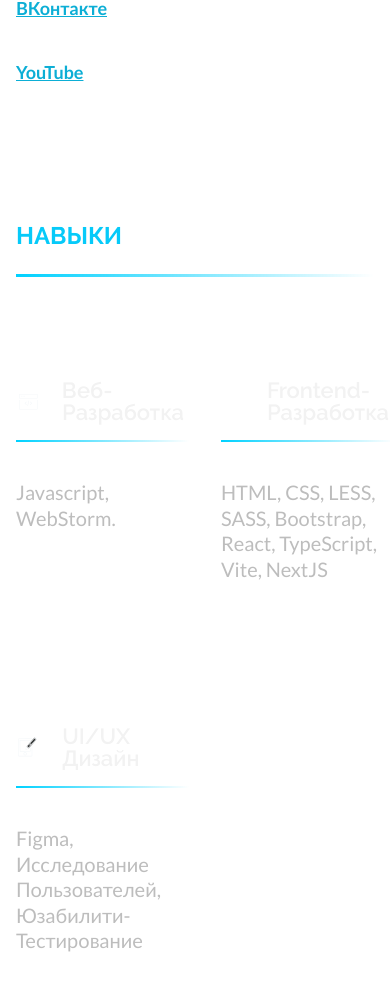
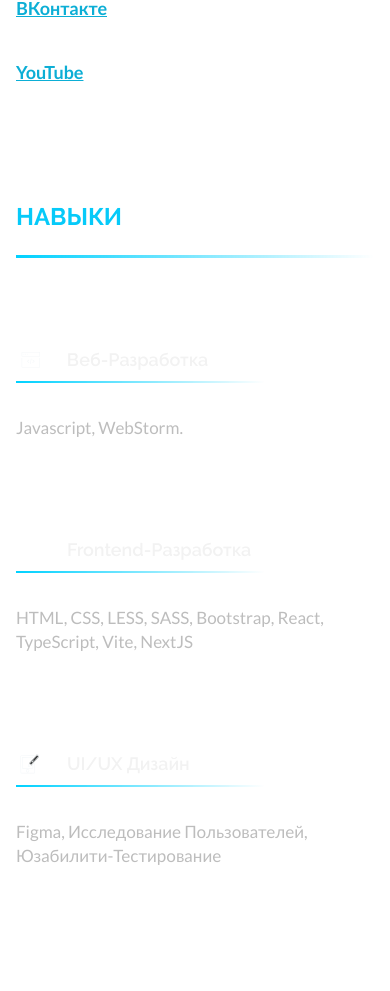
Before and after one commit to etherealelement/next-portfolio, a Next.js app: page / in a window 390 px wide. Shown: the part 1518-2509 px from the top of the page. After the commit the page ends 2436 px from the top, so only its background shows below. Built offline with nearby package versions, Linux system fonts and the light colour scheme.

Commit message:
create: adaptive for skillitem&skills

```diff
--- a/app/components/about/About.module.scss
+++ b/app/components/about/About.module.scss
@@ -122,7 +122,7 @@
         color: #F2F2F2;
         margin-bottom: 56px;
 
-        @media all and (max-width: 1080px) {
+        @media all and (max-width: 800px) {
           font-size: 16px;
           line-height: 24px;
         }
--- a/app/components/skills/Skills.module.scss
+++ b/app/components/skills/Skills.module.scss
@@ -2,6 +2,9 @@
   padding-top: 67px;
   padding-bottom: 50px;
 
+  @media all and (max-width: 1080px) {
+    padding-top: 48px;
+  }
 
   &List {
     padding-top: 52px;
@@ -10,5 +13,16 @@
     grid-template-rows: 1fr 1fr;
     grid-column-gap: 32px;
     grid-row-gap: 105px;
+
+    @media all and (max-width: 1080px) {
+      padding-top: 39px;
+      grid-column-gap: 24px;
+      grid-row-gap: 85px;
+    }
+
+    @media all and (max-width: 615px) {
+      grid-template-columns: 1fr;
+      grid-template-rows: 1fr;
+    }
   }
 }
--- a/app/components/skills/skillsitem/SkillItem.module.scss
+++ b/app/components/skills/skillsitem/SkillItem.module.scss
@@ -7,6 +7,14 @@
     margin-bottom: 38px;
     padding-top: 12px;
     background-repeat: no-repeat;
+
+    @media all and (max-width: 1080px) {
+      margin-bottom: 33px;
+    }
+
+    @media all and (max-width: 800px) {
+      font-size: 18px;
+    }
 
     &Container {
       display: flex;
@@ -20,6 +28,10 @@
       display: block;
       height: 2px;
       background: linear-gradient(89.99deg, #00D1FF 0%, rgba(255, 34, 141, 0) 100%);
+
+      @media all and (max-width: 1080px) {
+        margin-top: 9px;
+      }
     }
 
     &Text{
@@ -31,7 +43,15 @@
     font-family: 'Lato';
     font-weight: 400;
     font-size: 20px;
-    line-height: 128.9%;;
+    line-height: 24px;;
     color: #BDBDBD;
+
+    @media all and (max-width: 1080px) {
+      font-size: 18px;
+    }
+
+    @media all and (max-width: 800px) {
+      font-size: 17px;
+    }
   }
 }
```
